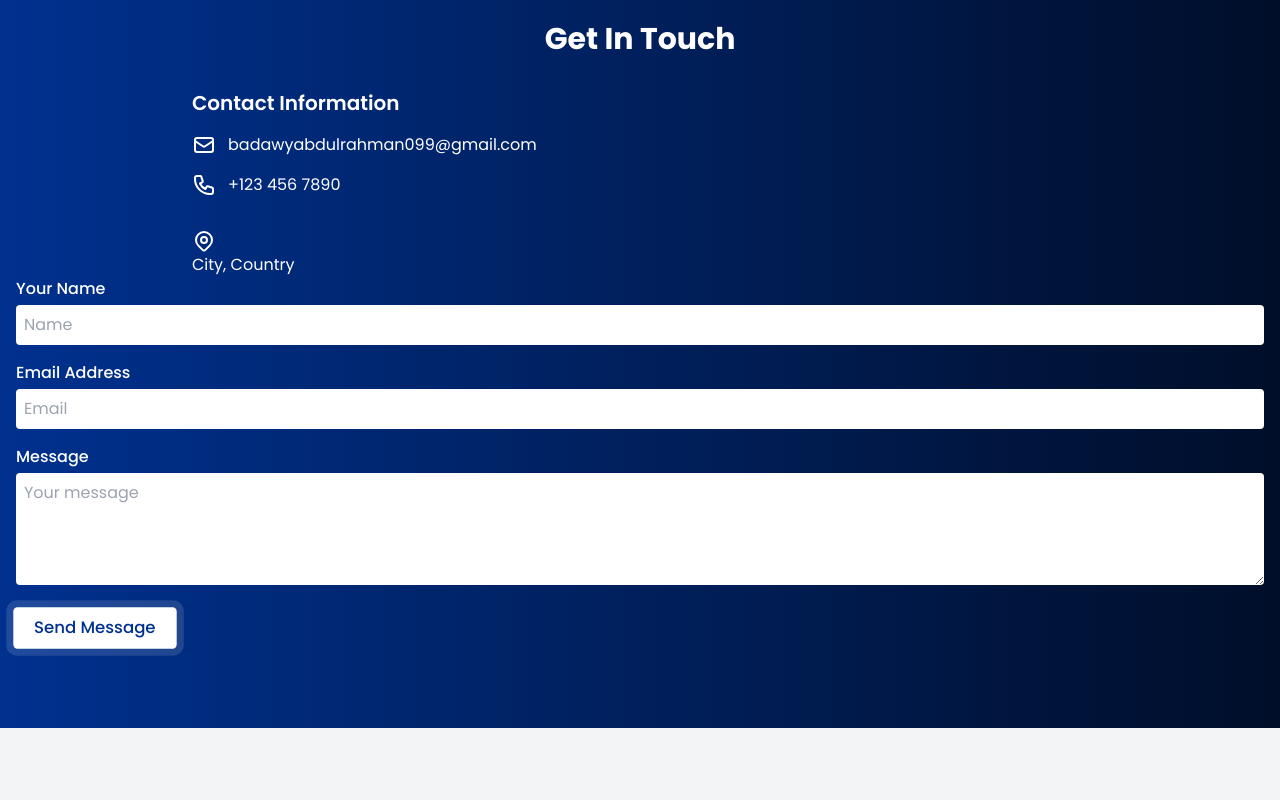
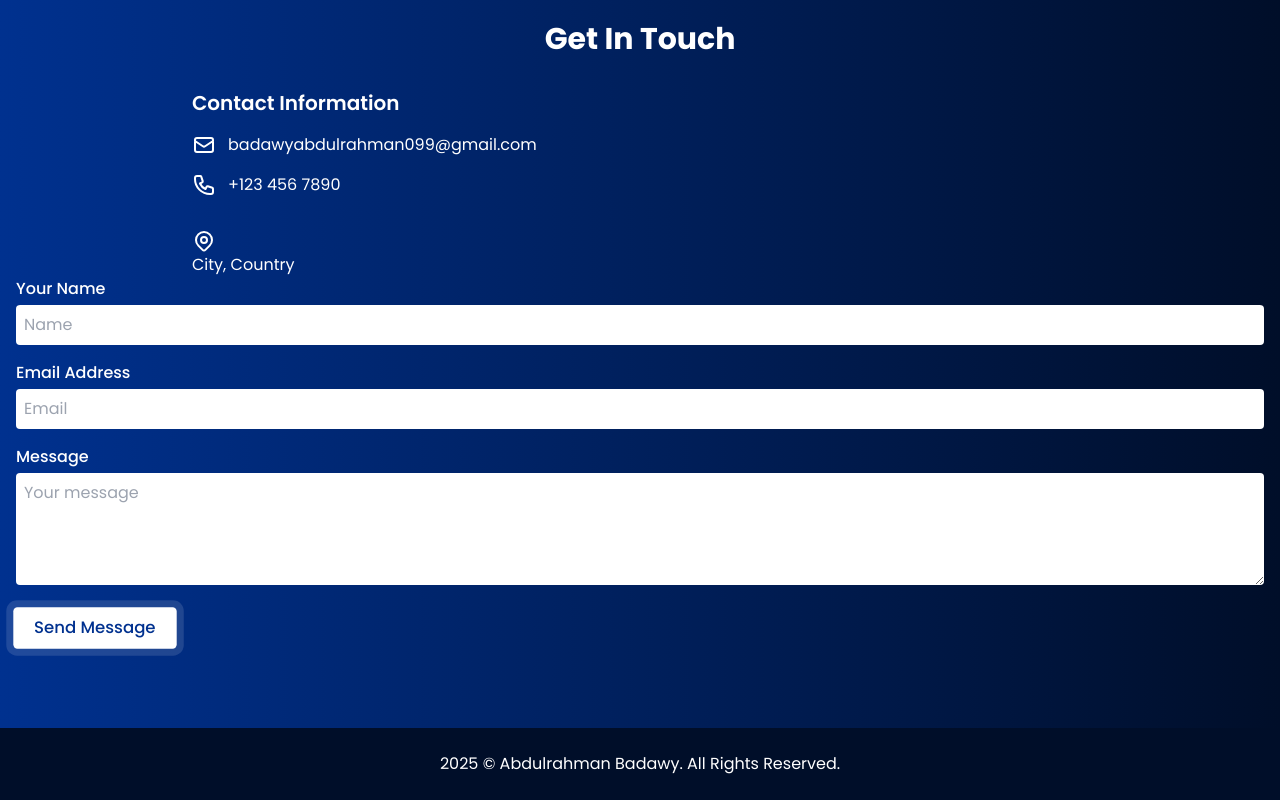
Before and after one commit to abdoBadawy74/new_portfolio, a Next.js app: page / in a window 1280 px wide. Shown: the part 4267-5067 px from the top of the page. Before the commit the page ends 4995 px from the top, so only its background shows below. Built offline with nearby package versions, Linux system fonts and the light colour scheme.

Commit message:
Fix formatting inconsistencies in Home component; add spacing for Services, Education, and Contact components

```diff
--- a/app/page.jsx
+++ b/app/page.jsx
@@ -14,11 +14,16 @@ export default function Home() {
       <Header />
       <Hero />
       <Summary />
-      <Services/>
+      <Services />
       <Projects />
       <Skills />
-      <Education/>
-      <Contact/>
+      <Education />
+      <Contact />
+      <footer class="bg-secondary text-white text-center py-6">
+        <div class="container mx-auto px-4">
+          <p> 2025 &copy; Abdulrahman Badawy. All Rights Reserved.</p>
+        </div>
+      </footer>
     </section>
   );
 }
```
